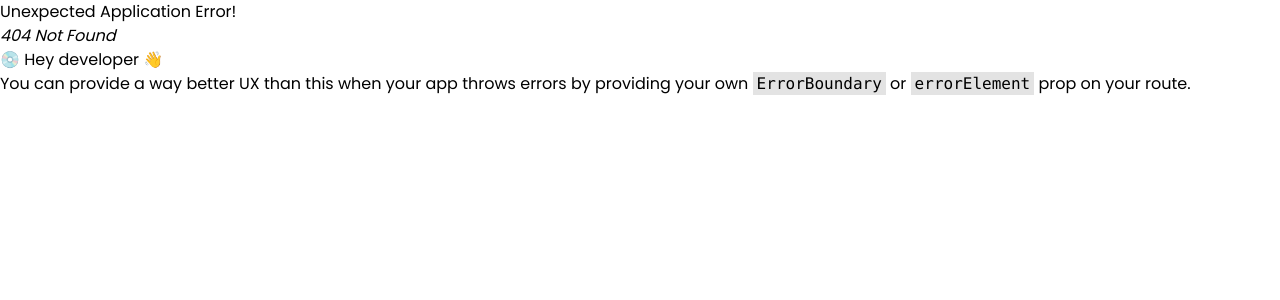
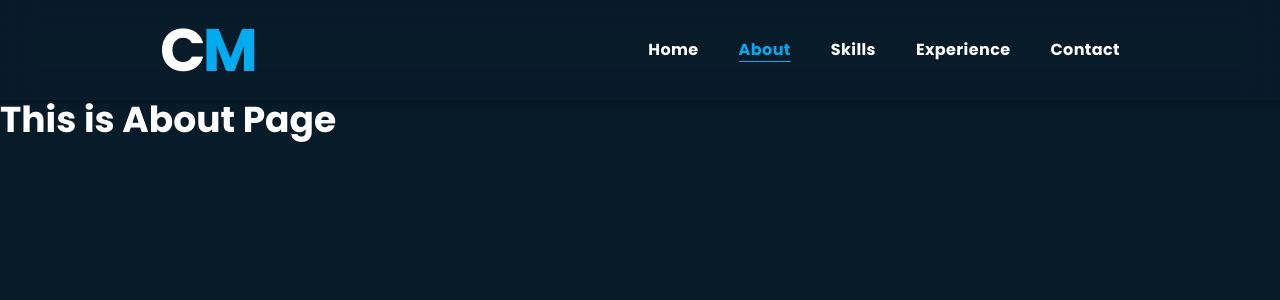
Before and after one commit to chiraghm12/Portfolio, a React (Vite) app: page /about in a window 1280 px wide. Before the commit this address had no page. Shown: the top 300 px of the page. Built offline with nearby package versions, Linux system fonts and the light colour scheme.

Commit message:
configure the header functionality and routing

```diff
--- /dev/null
+++ b/src/components/About/About.jsx
@@ -0,0 +1,12 @@
+function About() {
+    return (
+        <>
+            <div className='fixed top-0 left-0 h-screen w-full bg-[#081b29]'></div>
+            <h1 className="relative text-4xl font-bold text-white pt-100">
+                This is About Page
+            </h1>
+        </>
+    )
+}
+
+export default About
--- /dev/null
+++ b/src/components/Contact/Contact.jsx
@@ -0,0 +1,12 @@
+function Contact() {
+  return (
+    <>
+    <div className='fixed top-0 left-0 h-screen w-full bg-[#081b29]'></div>
+            <h1 className="relative text-4xl font-bold text-white pt-100">
+                This is Contact Page
+            </h1>
+    </>
+  )
+}
+
+export default Contact
--- /dev/null
+++ b/src/components/Experience/Experience.jsx
@@ -0,0 +1,12 @@
+function Experience() {
+  return (
+    <>
+     <div className='fixed top-0 left-0 h-screen w-full bg-[#081b29]'></div>
+            <h1 className="relative text-4xl font-bold text-white pt-100">
+                This is Experience Page
+            </h1>
+    </>
+  )
+}
+
+export default Experience
--- a/src/components/Header/Header.jsx
+++ b/src/components/Header/Header.jsx
@@ -6,28 +6,62 @@ function Header() {
             <div className="mx-auto px-40 py-5">
                 <div className="flex flex-wrap justify-between items-center">
                     <div className="text-white text-6xl font-sans font-bold tracking-tighter">
+                        <NavLink to="/">
                         <h1>C<span className="text-[#00abf0]">M</span></h1>
+                        </NavLink>
                     </div>
                     <nav>
                         <ul className="flex gap-10 justify-between text-white font-sans font-semibold tracking-wide">
                             <li>
                                 <NavLink
-                                to="/"
-                                    className={({isActive}) =>
-                                        `${isActive ? "text-[#00abf0]" : "text-white"}`
+                                    to="/"
+                                    className={({ isActive }) =>
+                                        `duration-200 ${isActive ? "text-[#00abf0] border-b border-[#00abf0]" : "text-white"} hover:text-[#00abf0]`
                                     }
                                 >
                                     Home
                                 </NavLink>
                             </li>
                             <li>
-                                <NavLink>
-
+                                <NavLink
+                                    to="/about"
+                                    className={({ isActive }) =>
+                                        `duration-200 ${isActive ? "text-[#00abf0] border-b border-[#00abf0]" : "text-white"} hover:text-[#00abf0]`
+                                    }
+                                >
+                                    About
                                 </NavLink>
-                                About</li>
-                            <li>Skills</li>
-                            <li>Experience</li>
-                            <li>Contact</li>
+                            </li>
+                            <li>
+                                <NavLink
+                                    to="/skills"
+                                    className={({ isActive }) =>
+                                        `duration-200 ${isActive ? "text-[#00abf0] border-b border-[#00abf0]" : "text-white"} hover:text-[#00abf0]`
+                                    }
+                                >
+                                    Skills
+                                </NavLink>
+                            </li>
+                            <li>
+                                <NavLink
+                                    to="/experience"
+                                    className={({ isActive }) =>
+                                        `duration-200 ${isActive ? "text-[#00abf0] border-b border-[#00abf0]" : "text-white"} hover:text-[#00abf0]`
+                                    }
+                                >
+                                    Experience
+                                </NavLink>
+                            </li>
+                            <li>
+                                <NavLink
+                                    to="/contact"
+                                    className={({ isActive }) =>
+                                        `duration-200 ${isActive ? "text-[#00abf0] border-b border-[#00abf0]" : "text-white"} hover:text-[#00abf0]`
+                                    }
+                                >
+                                    Contact
+                                </NavLink>
+                            </li>
                         </ul>
                     </nav>
                 </div>
--- /dev/null
+++ b/src/components/Skills/Skills.jsx
@@ -0,0 +1,12 @@
+function Skills() {
+  return (
+    <>
+      <div className='fixed top-0 left-0 h-screen w-full bg-[#081b29]'></div>
+            <h1 className="relative text-4xl font-bold text-white pt-100">
+                This is Skills Page
+            </h1>
+    </>
+  )
+}
+
+export default Skills
--- a/src/main.jsx
+++ b/src/main.jsx
@@ -4,12 +4,20 @@ import './index.css'
 import { Route, RouterProvider, createBrowserRouter, createRoutesFromElements } from 'react-router-dom'
 import Layout from './Layout.jsx'
 import Home from './components/Home/Home.jsx'
+import About from './components/About/About.jsx'
+import Skills from './components/Skills/Skills.jsx'
+import Experience from './components/Experience/Experience.jsx'
+import Contact from './components/Contact/Contact.jsx'
 
 
 const router = createBrowserRouter(
     createRoutesFromElements(
         <Route path='/' element={<Layout />}>
             <Route path='/' element={<Home />} />
+            <Route path='/about' element={<About />} />
+            <Route path='/skills' element={<Skills />} />
+            <Route path='/experience' element={<Experience />} />
+            <Route path='/contact' element={<Contact />} />
         </Route>
     )
 )
```
